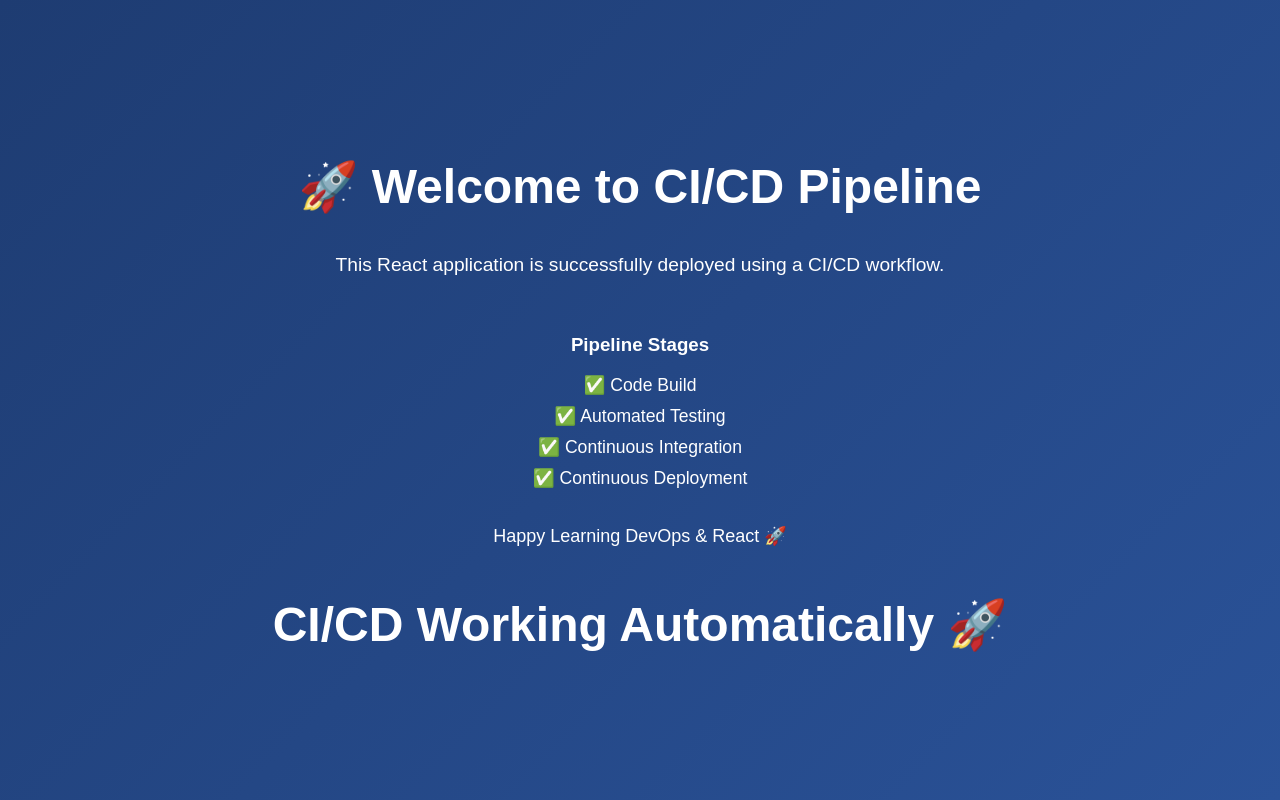
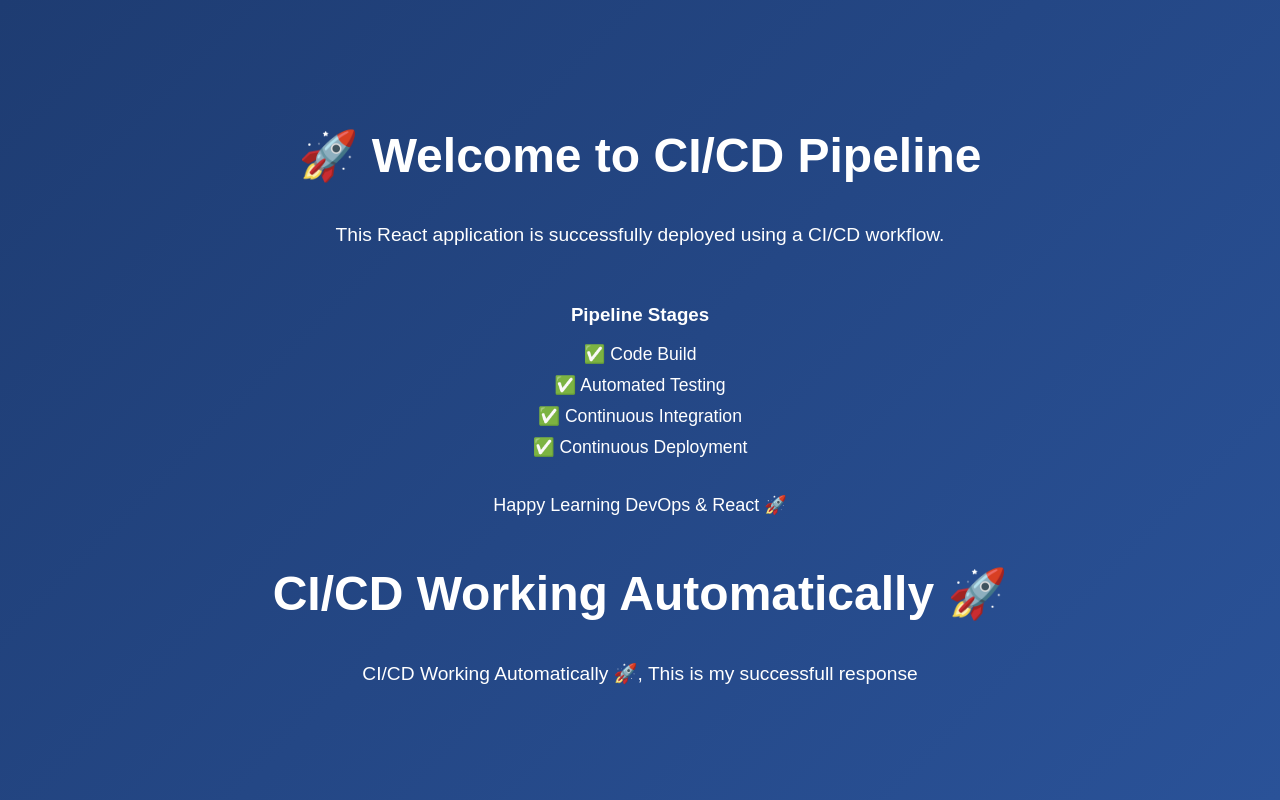
Before and after one commit to kunda03/CICD-aws-project, a React (Create React App) app: page / in a window 1280 px wide. Built offline with nearby package versions, Linux system fonts and the light colour scheme.

Commit message:
Testing of cicd pipeline

```diff
--- a/src/App.js
+++ b/src/App.js
@@ -25,6 +25,7 @@
         </p>
 
         <h1>CI/CD Working Automatically 🚀</h1>
+        <p>CI/CD Working Automatically 🚀, This is my successfull response</p>
       </header>
     </div>
   );
```
